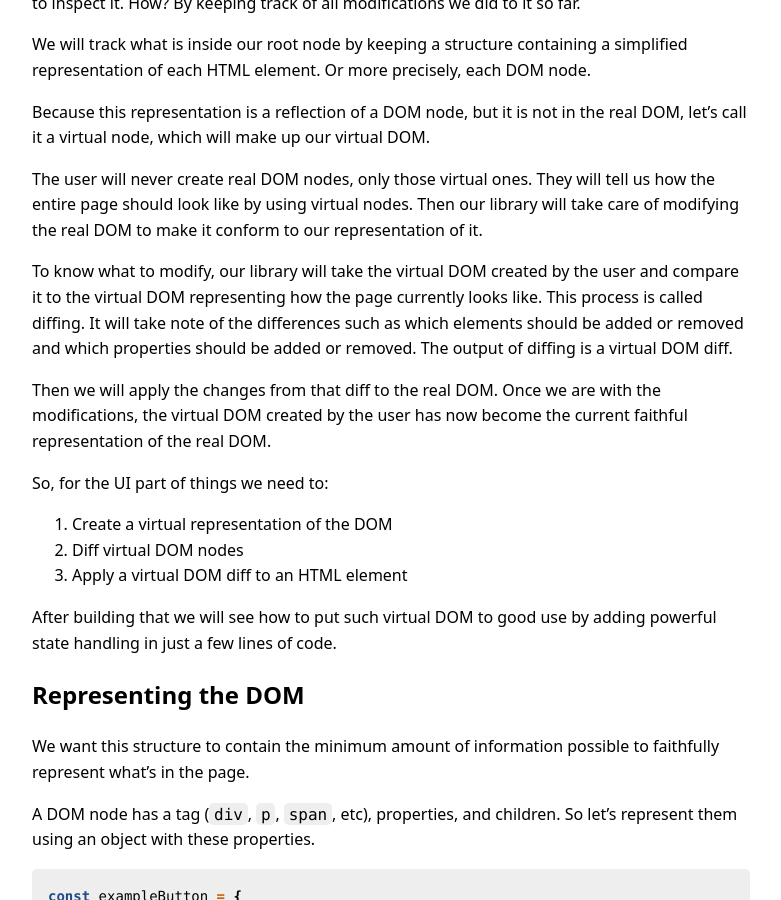
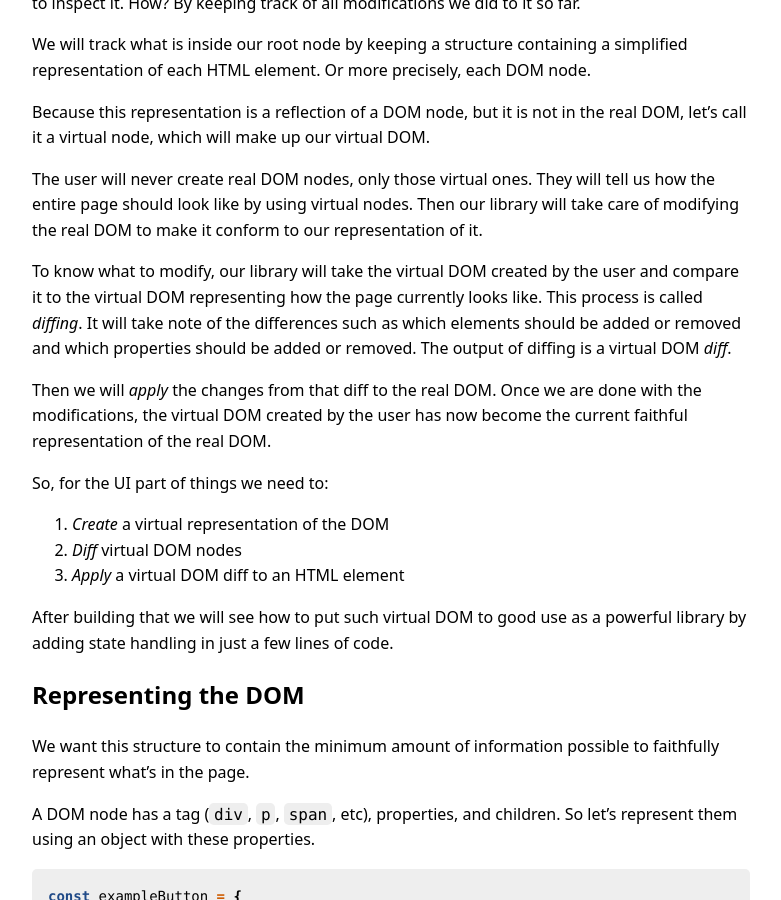
Before and after one commit to lazamar/lazamar.github.io, a Jekyll site: the page built from _posts/2024-04-01-virtual-dom.md, in a window 1280 px wide and 900 px high, scrolled down 868 px. Shown: the whole window, without its empty margins (249-1030 px from the left). Built offline with Jekyll 4.4.1, drawn with Linux system fonts in a browser that asks for light colours; comment, search, counter and statistics services are not loaded; some of the changed text lies outside the part shown.

Commit message:
Clean-up

````diff
--- a/_posts/2024-04-01-virtual-dom.md
+++ b/_posts/2024-04-01-virtual-dom.md
@@ -46,21 +46,21 @@ They will tell us how the entire page should look like by using virtual nodes.
 Then our library will take care of modifying the real DOM to make it conform to our representation of it.
 
 To know what to modify, our library will take the virtual DOM created by the user and compare it to the
-virtual DOM representing how the page currently looks like. This process is called diffing.
+virtual DOM representing how the page currently looks like. This process is called *diffing*.
 It will take note of the differences such as which elements should be added or removed and which properties
-should be added or removed. The output of diffing is a virtual DOM diff.
+should be added or removed. The output of diffing is a virtual DOM *diff*.
 
-Then we will apply the changes from that diff to the real DOM. Once we are with the modifications, the
-virtual DOM created by the user has now become the current faithful representation of the real DOM.
+Then we will *apply* the changes from that diff to the real DOM. Once we are done with the modifications,
+the virtual DOM created by the user has now become the current faithful representation of the real DOM.
 
 So, for the UI part of things we need to:
 
-1. Create a virtual representation of the DOM
-2. Diff virtual DOM nodes
-3. Apply a virtual DOM diff to an HTML element
+1. *Create* a virtual representation of the DOM
+2. *Diff* virtual DOM nodes
+3. *Apply* a virtual DOM diff to an HTML element
 
 After building that we will see how to put such virtual DOM to good use
-by adding powerful state handling in just a few lines of code.
+as a powerful library by adding state handling in just a few lines of code.
 
 ## Representing the DOM
 
@@ -217,24 +217,21 @@ function diffOne(l, r) {
 As an optimisation we can notice when there are no property changes and all children modifications are noops so that we can make the element's diff a `noop` too.
 ([like this](https://github.com/lazamar/smvc/blob/8d8b3a0368deeb400d595542a19ed9d6b578807d/smvc.js#L99-L107))
 
-Diffing the list of children is straightforward enough. We create a list of diffs the size of the longest of two lists being compared.
+Diffing the list of children is straightforward enough. We create a list of diffs the size of the longest of the two lists being compared.
 If the old one is longer, the extra elements should be removed. If the new one is longer, the extra elements should be created.
 All elements in common should be diffed.
 
 ``` javascript
 function diffList(ls, rs) {
-  let len = Math.max(ls.length, rs.length);
-  let diffs = [];
-  for (let i = 0; i < len; i++) {
-    diffs.push(
+  let length = Math.max(ls.length, rs.length);
+  return Array.from({ length })
+    .map((_,i) =>
       (ls[i] === undefined)
       ? { create: rs[i] }
       : (rs[i] == undefined)
       ? { remove: true }
       : diffOne(ls[i], rs[i])
     );
-  }
-  return diffs;
 }
 ```
 
````
Also changed, not shown: other parts of _posts/2024-04-01-virtual-dom.md (+14 -12 lines).
